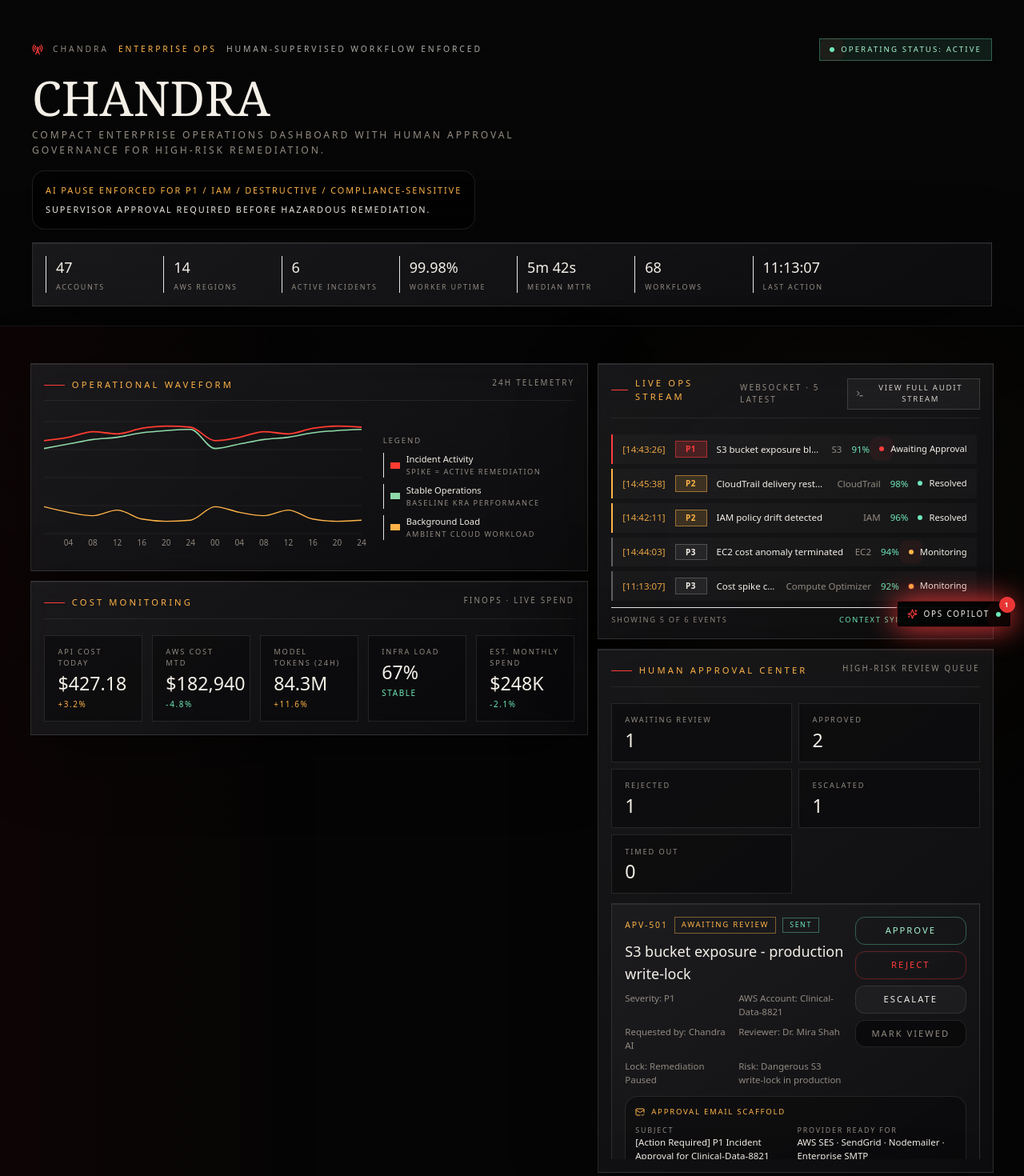
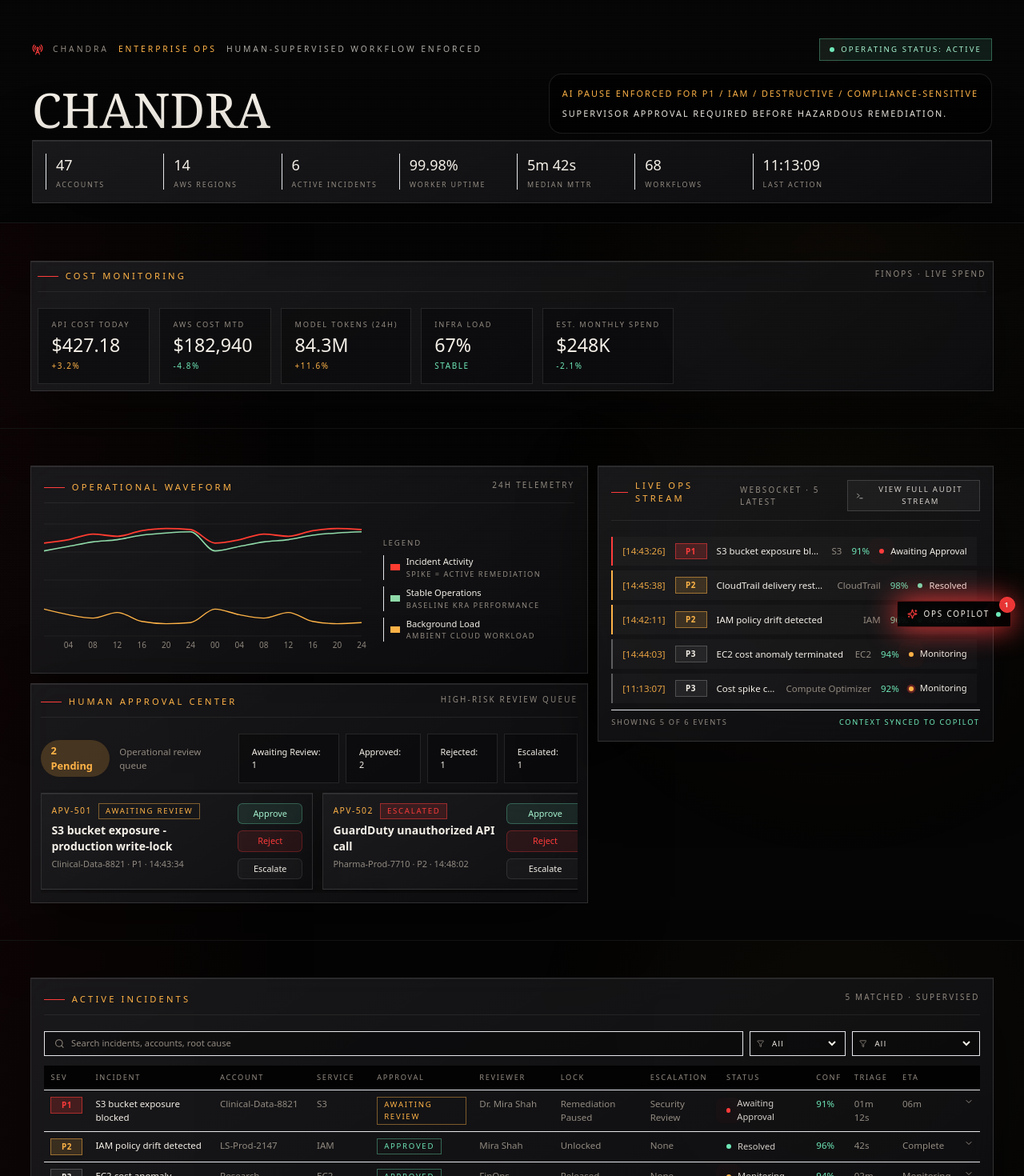
Before and after one commit to aishanic12/chandra_extended, a Next.js app: page / in a window 1280 px wide. Shown: the top 1470 px of the page at 80% size. Built offline with nearby package versions, Linux system fonts and the light colour scheme.

Commit message:
fix: resolve dashboard hydration and chart rendering warnings

```diff
--- a/components/ChandraExperience.tsx
+++ b/components/ChandraExperience.tsx
@@ -549,6 +549,15 @@
   return classes.filter(Boolean).join(" ");
 }
 
+function ClientTime({ offset = 0 }: { offset?: number }) {
+  const [time, setTime] = useState(() => nowTime(offset));
+  useEffect(() => {
+    const t = window.setInterval(() => setTime(nowTime(offset)), 1000);
+    return () => window.clearInterval(t);
+  }, [offset]);
+  return <>{time}</>;
+}
+
 function Reveal({ children, className = "" }: { children: ReactNode; className?: string }) {
   return (
     <motion.div
@@ -634,12 +643,9 @@
           </div>
         </div>
         <Reveal>
-          <div className="mb-4 flex flex-wrap items-end justify-between gap-4">
+          <div className="mb-2 flex flex-wrap items-end justify-between gap-4">
             <div>
               <h1 className="display text-5xl uppercase leading-[0.85] text-frost md:text-6xl">Chandra</h1>
-              <p className="mt-2 max-w-2xl text-[0.76rem] uppercase tracking-[0.24em] text-muted">
-                Compact enterprise operations dashboard with human approval governance for high-risk remediation.
-              </p>
             </div>
             <div className="grid gap-2 rounded-2xl border border-white/10 bg-black/50 p-4 text-[0.68rem] uppercase tracking-[0.18em] text-muted">
               <span className="text-amber">AI pause enforced for P1 / IAM / destructive / compliance-sensitive</span>
@@ -656,10 +662,10 @@
               ["99.98%", "Worker Uptime"],
               ["5m 42s", "Median MTTR"],
               ["68", "Workflows"],
-              [nowTime(), "Last Action"]
-            ].map(([value, label]) => (
-              <div key={label as string} className="border-l border-white/12 pl-3">
-                <div className="text-lg text-frost">{value}</div>
+              [<ClientTime key="client-time" />, "Last Action"]
+            ].map(([value, label], idx) => (
+              <div key={String(label) + idx} className="border-l border-white/12 pl-3">
+                <div className="text-lg text-frost">{value as any}</div>
                 <div className="mt-1 text-[0.56rem] uppercase tracking-[0.2em] text-muted">{label}</div>
               </div>
             ))}
@@ -675,7 +681,7 @@
     <Reveal className="glass overflow-hidden p-4">
       <SectionHead label="OPERATIONAL WAVEFORM" sub="24h telemetry" />
       <div className="grid gap-4 lg:grid-cols-[1.7fr_1fr]">
-        <div className="h-44">
+        <div className="h-44 min-h-[176px]">
           <ResponsiveContainer width="100%" height="100%">
             <LineChart data={trendData.concat(trendData)} margin={{ top: 6, right: 10, bottom: 0, left: 0 }}>
               <CartesianGrid stroke="rgba(255,255,255,0.06)" vertical={false} />
@@ -711,11 +717,11 @@
 
 function CostMonitoring() {
   return (
-    <Reveal className="glass overflow-hidden p-4">
+    <Reveal className="glass overflow-hidden p-2">
       <SectionHead label="COST MONITORING" sub="FinOps · live spend" />
-      <div className="grid gap-3 md:grid-cols-2 lg:grid-cols-5">
+      <div className="flex gap-3 overflow-x-auto">
         {costCards.map((card) => (
-          <div key={card.label} className="kpi-card">
+          <div key={card.label} className="kpi-card px-3 py-2 min-w-[140px]">
             <span className="kpi-label">{card.label}</span>
             <span className="kpi-value">{card.value}</span>
             <span className={cx("kpi-delta", card.tone)}>{card.delta}</span>
@@ -1115,83 +1121,40 @@
   }
 
   return (
-    <Reveal className="glass overflow-hidden p-4">
+    <Reveal className="glass overflow-hidden p-3">
       <SectionHead label="HUMAN APPROVAL CENTER" sub="High-risk review queue" />
-      <div className="mb-3 grid gap-2 sm:grid-cols-2">
-        {(["Awaiting Review", "Approved", "Rejected", "Escalated", "Timed Out"] as ApprovalState[]).map((state) => (
-          <div key={state} className="kpi-card">
-            <span className="kpi-label">{state}</span>
-            <span className="kpi-value">{approvals.filter((row) => row.state === state).length}</span>
+      <div className="flex items-center justify-between gap-3 mb-2">
+        <div className="flex items-center gap-3">
+          <div className="rounded-full bg-amber/20 px-3 py-1 text-[0.8rem] font-semibold text-amber">{pendingApprovals.length} Pending</div>
+          <div className="text-[0.72rem] text-muted">Operational review queue</div>
+        </div>
+        <div className="flex items-center gap-2">
+          {(["Awaiting Review", "Approved", "Rejected", "Escalated"] as ApprovalState[]).map((s) => (
+            <div key={s} className="kpi-card px-2 py-1 text-[0.68rem]">{s}: {approvals.filter((r) => r.state === s).length}</div>
+          ))}
+        </div>
+      </div>
+
+      <div className="flex gap-3 overflow-x-auto py-1">
+        {visibleApprovals.map((approval) => (
+          <div key={approval.id} className="glass flex-shrink-0 w-[340px] border border-white/10 p-3">
+            <div className="flex items-start justify-between gap-3">
+              <div>
+                <div className="flex items-center gap-2 text-[0.65rem] uppercase tracking-[0.14em] text-amber">
+                  <span>{approval.id}</span>
+                  <ApprovalBadge state={approval.state} />
+                </div>
+                <div className="mt-1 text-sm font-semibold text-frost">{approval.incident}</div>
+                <div className="mt-1 text-[0.68rem] text-muted">{approval.account} · {approval.severity} · {approval.requested}</div>
+              </div>
+              <div className="flex flex-col gap-2 w-[110px]">
+                <button onClick={() => markApproval(approval.id, "Approved")} className="rounded-md border border-emerald-300/30 bg-emerald-300/10 px-2 py-1 text-[0.68rem] text-emerald-200">Approve</button>
+                <button onClick={() => markApproval(approval.id, "Rejected")} className="rounded-md border border-signal/30 bg-signal/10 px-2 py-1 text-[0.68rem] text-signal">Reject</button>
+                <button onClick={() => markApproval(approval.id, "Escalated")} className="rounded-md border border-white/10 bg-white/[0.03] px-2 py-1 text-[0.68rem] text-frost">Escalate</button>
+              </div>
+            </div>
           </div>
         ))}
-      </div>
-      <div className="max-h-[320px] space-y-3 overflow-y-auto scrollbar-mini">
-        {visibleApprovals.map((approval) => {
-          const payload = createEmailPayload(approval);
-          return (
-            <div key={approval.id} className="glass overflow-hidden border border-white/10 p-4">
-              <div className="flex flex-col gap-3 sm:flex-row sm:items-start sm:justify-between">
-                <div className="space-y-2">
-                  <div className="flex flex-wrap items-center gap-2 text-[0.65rem] uppercase tracking-[0.18em] text-amber">
-                    <span>{approval.id}</span>
-                    <ApprovalBadge state={approval.state} />
-                    <EmailStatusPill status={approval.emailStatus} />
-                  </div>
-                  <div className="text-lg text-frost">{approval.incident}</div>
-                  <div className="grid gap-2 sm:grid-cols-2 text-[0.72rem] text-muted">
-                    <span>Severity: {approval.severity}</span>
-                    <span>AWS Account: {approval.account}</span>
-                    <span>Requested by: {approval.requestedBy}</span>
-                    <span>Reviewer: {approval.reviewer}</span>
-                    <span>Lock: {approval.lockState}</span>
-                    <span>Risk: {approval.pendingReason}</span>
-                  </div>
-                </div>
-                <div className="grid gap-2 sm:w-[240px]">
-                  <button
-                    onClick={() => markApproval(approval.id, "Approved")}
-                    className="w-full rounded-xl border border-emerald-300/35 bg-emerald-300/12 px-3 py-2 text-[0.7rem] uppercase tracking-[0.18em] text-emerald-200 hover:bg-emerald-300/18"
-                  >
-                    Approve
-                  </button>
-                  <button
-                    onClick={() => markApproval(approval.id, "Rejected")}
-                    className="w-full rounded-xl border border-signal/35 bg-signal/12 px-3 py-2 text-[0.7rem] uppercase tracking-[0.18em] text-signal hover:bg-signal/18"
-                  >
-                    Reject
-                  </button>
-                  <button
-                    onClick={() => markApproval(approval.id, "Escalated")}
-                    className="w-full rounded-xl border border-white/10 bg-white/[0.04] px-3 py-2 text-[0.7rem] uppercase tracking-[0.18em] text-frost hover:border-amber/40 hover:text-amber"
-                  >
-                    Escalate
-                  </button>
-                  <button
-                    onClick={() => handleSendEmail(approval.id)}
-                    className="w-full rounded-xl border border-white/10 bg-black/45 px-3 py-2 text-[0.7rem] uppercase tracking-[0.18em] text-muted hover:text-frost"
-                  >
-                    {approval.emailStatus === "pending" ? "Send Review Email" : approval.emailStatus === "sent" ? "Mark Viewed" : "Email Sent"}
-                  </button>
-                </div>
-              </div>
-              <div className="mt-3 grid gap-2 rounded-2xl border border-white/10 bg-black/30 p-3 text-[0.72rem] text-muted">
-                <div className="flex items-center gap-2 text-[0.6rem] uppercase tracking-[0.18em] text-amber">
-                  <MailCheck size={12} /> Approval Email Scaffold
-                </div>
-                <div className="grid gap-1 sm:grid-cols-2">
-                  <div>
-                    <div className="text-[0.56rem] uppercase tracking-[0.2em] text-muted">Subject</div>
-                    <div className="text-frost">{payload.subject}</div>
-                  </div>
-                  <div>
-                    <div className="text-[0.56rem] uppercase tracking-[0.2em] text-muted">Provider Ready For</div>
-                    <div className="text-frost">{payload.providerHints.join(" · ")}</div>
-                  </div>
-                </div>
-              </div>
-            </div>
-          );
-        })}
       </div>
     </Reveal>
   );
@@ -1305,7 +1268,7 @@
       <div className="grid gap-3 items-center lg:grid-cols-[220px_1fr_260px]">
         {/* LEFT: compact gauge */}
         <div className="flex flex-col items-center justify-center rounded-2xl border border-white/10 bg-black/25 p-2">
-          <div className="relative h-32 w-32">
+          <div className="relative h-32 w-32 min-h-[128px]">
             <ResponsiveContainer width="100%" height="100%">
               <RadialBarChart innerRadius="68%" outerRadius="100%" data={[{ name: "score", value: overallScore, fill: "#ff3b30" }]} startAngle={90} endAngle={-270}>
                 <RadialBar dataKey="value" background={{ fill: "rgba(255,255,255,0.06)" }} cornerRadius={6} />
@@ -1442,7 +1405,7 @@
             </div>
             <div className="max-h-[300px] space-y-2 overflow-y-auto p-3 scrollbar-mini">
               {messages.map((message, index) => (
-                <div key={index} className={cx("border p-2 text-[0.7rem]", message.role === "supervisor" ? "ml-6 border-amber/30 bg-amber/8" : "mr-3 border-white/10 bg-black/35")}>
+                <div key={`message-${index}-${message.role}`} className={cx("border p-2 text-[0.7rem]", message.role === "supervisor" ? "ml-6 border-amber/30 bg-amber/8" : "mr-3 border-white/10 bg-black/35")}>
                   <div className="mb-1 text-[0.55rem] uppercase tracking-[0.18em] text-muted">{message.role}</div>
                   <div className="leading-5 text-frost/88">{message.text}</div>
                   <div className="mt-1.5 border-l border-signal/40 pl-2 text-[0.55rem] uppercase tracking-[0.14em] text-muted">{message.meta}</div>
@@ -1507,13 +1470,18 @@
 
       <section className="section-shell">
         <div className="section-inner grid gap-3 lg:grid-cols-12">
+          <div className="lg:col-span-12"><CostMonitoring /></div>
+        </div>
+      </section>
+
+      <section className="section-shell">
+        <div className="section-inner grid gap-3 lg:grid-cols-12">
           <div className="lg:col-span-7 space-y-3">
             <OperationalWaveform />
-            <CostMonitoring />
+            {pendingApprovals.length > 0 ? <HumanReviewQueue /> : null}
           </div>
           <div className="lg:col-span-5 space-y-3">
             <LiveOpsStream events={events} />
-            {pendingApprovals.length > 0 ? <HumanReviewQueue /> : null}
           </div>
         </div>
       </section>
```
